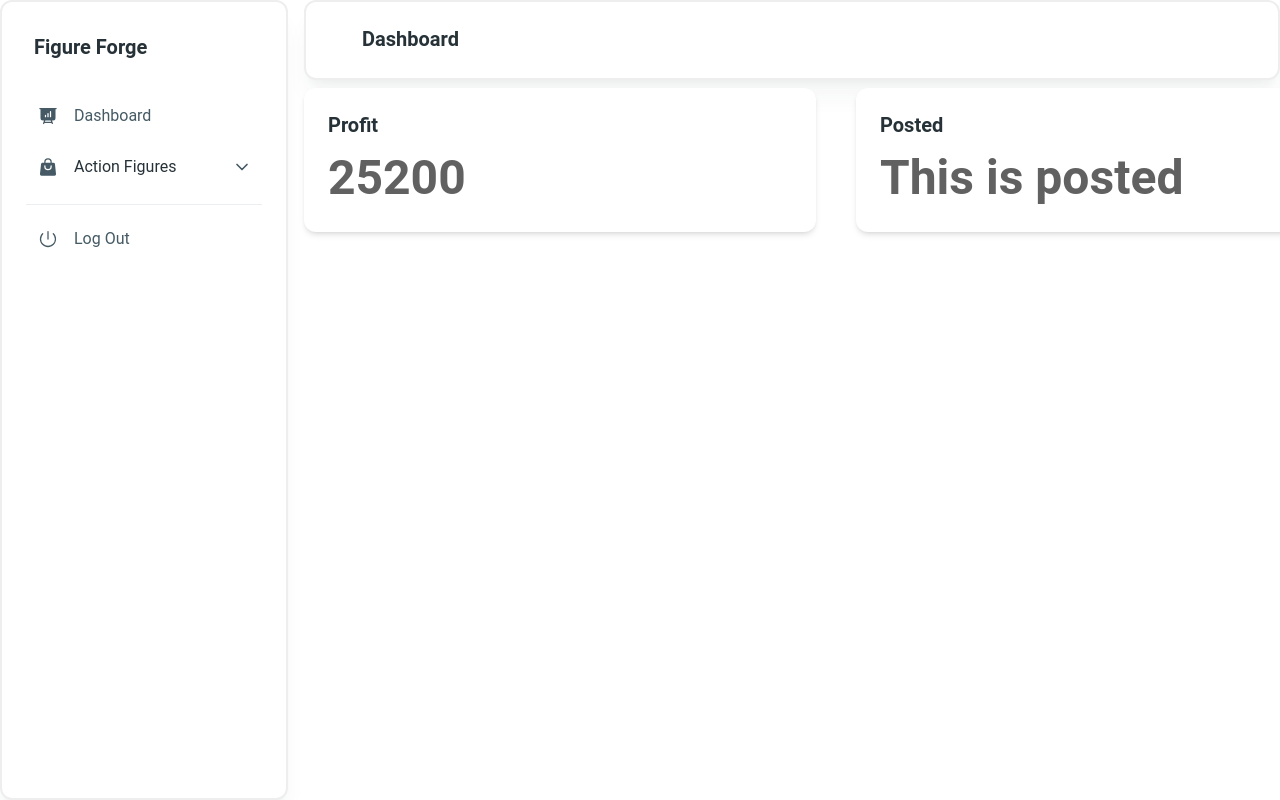
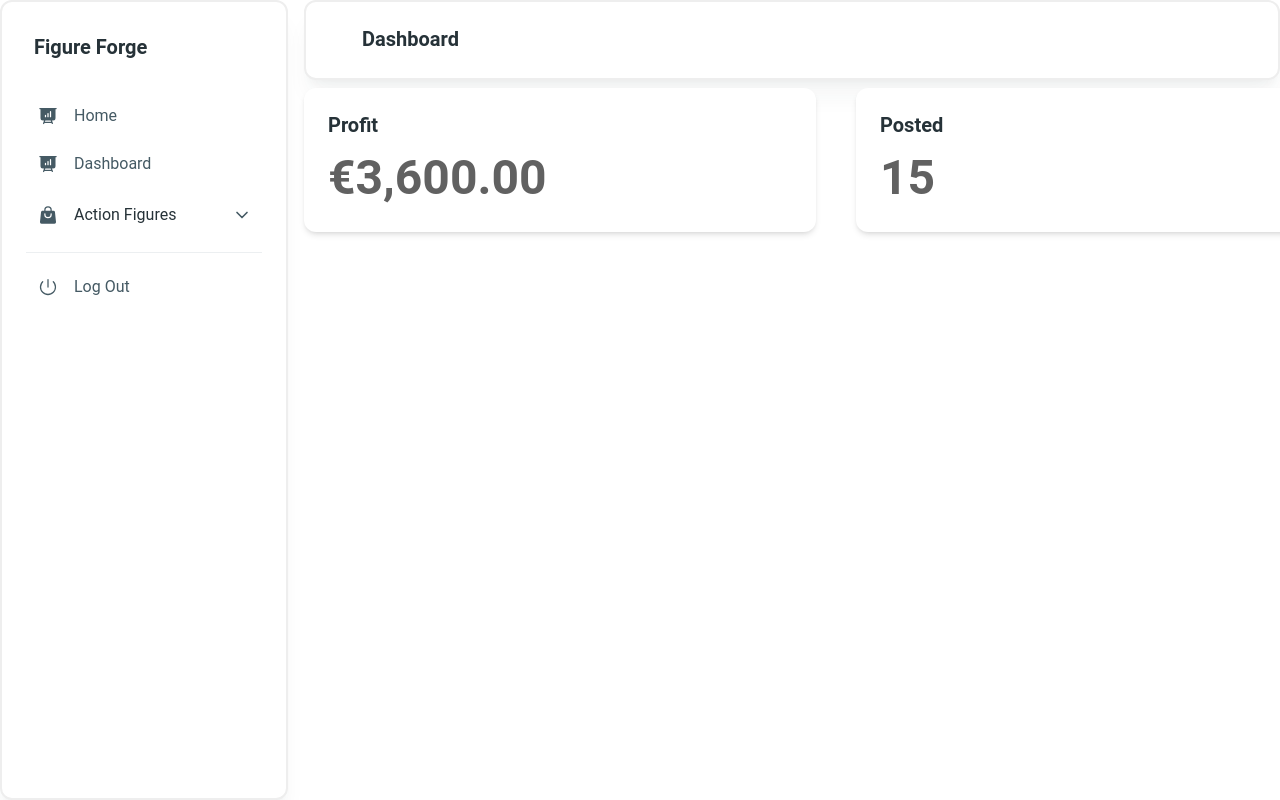
Before and after one commit to SunRise-11/figure-forge-shop, a Next.js app in the folder frontend/: page /dashboard in a window 1280 px wide. Shown: the top 800 px of the page. Built offline with nearby package versions, Linux system fonts and the light colour scheme.

Commit message:
add currency to card

```diff
--- a/frontend/src/app/(admin)/dashboard/page.tsx
+++ b/frontend/src/app/(admin)/dashboard/page.tsx
@@ -13,9 +13,6 @@ const Dashboard = () => {
   //   }
   //   const user = session!.user;
 
-  const { toys } = useContext(FiguresContext);
-  toys.forEach((toy) => console.log(toy));
-
   return (
     <div className=" relative">
       <div className=" absolute top-16 left-[19rem] flex flex-row gap-10">
--- a/frontend/src/app/components/admin/Card.tsx
+++ b/frontend/src/app/components/admin/Card.tsx
@@ -14,7 +14,11 @@ type Props = {
 
 const CardComponent = ({ title }: Props) => {
   const { toys } = useContext(FiguresContext);
-  console.log(toys.length);
+  const soldToys = toys.filter((toy) => toy.status == "sold");
+  const formatter = new Intl.NumberFormat("en-US", {
+    style: "currency",
+    currency: "EUR",
+  });
 
   return (
     <Card className="mt-6 w-[32rem]">
@@ -24,10 +28,10 @@ const CardComponent = ({ title }: Props) => {
         </Typography>
         <Typography variant="h1">
           {title == "Profit"
-            ? toys.reduce((s, a) => s + a.price, 0)
+            ? formatter.format(soldToys.reduce((s, a) => s + a.price, 0))
             : title == "Posted"
-            ? "This is posted"
-            : "this is uncheck"}
+            ? toys.filter((toy) => toy.status == "posted").length
+            : toys.filter((toy) => toy.status == "uncheck").length}
         </Typography>
       </CardBody>
     </Card>
--- a/frontend/src/app/components/admin/Sidebar.tsx
+++ b/frontend/src/app/components/admin/Sidebar.tsx
@@ -37,12 +37,22 @@ export function Sidebar() {
         </Typography>
       </div>
       <List>
+        <a href="/">
+          <ListItem>
+            <ListItemPrefix>
+              <PresentationChartBarIcon className="h-5 w-5" />
+            </ListItemPrefix>
+            Home
+          </ListItem>
+        </a>
+        <a href="/dashboard">
           <ListItem>
             <ListItemPrefix>
               <PresentationChartBarIcon className="h-5 w-5" />
             </ListItemPrefix>
             Dashboard
           </ListItem>
+        </a>
         <Accordion
           open={open === 2}
           icon={
--- a/frontend/src/app/contexts/figures.context.tsx
+++ b/frontend/src/app/contexts/figures.context.tsx
@@ -210,7 +210,7 @@ const toysArray: Toy[] = [
     diameter: 40,
     height: 170,
     rating: 3,
-    status: "posted",
+    status: "sold",
     description: "beautiful",
     conditions: "conditions",
     pictures: [
@@ -227,7 +227,7 @@ const toysArray: Toy[] = [
     diameter: 40,
     height: 170,
     rating: 3,
-    status: "posted",
+    status: "sold",
     description: "beautiful",
     conditions: "conditions",
     pictures: [
@@ -244,7 +244,7 @@ const toysArray: Toy[] = [
     diameter: 40,
     height: 170,
     rating: 3,
-    status: "posted",
+    status: "sold",
     description: "beautiful",
     conditions: "conditions",
     pictures: [
```
Lines whose indentation alone changed are shown as unchanged.
